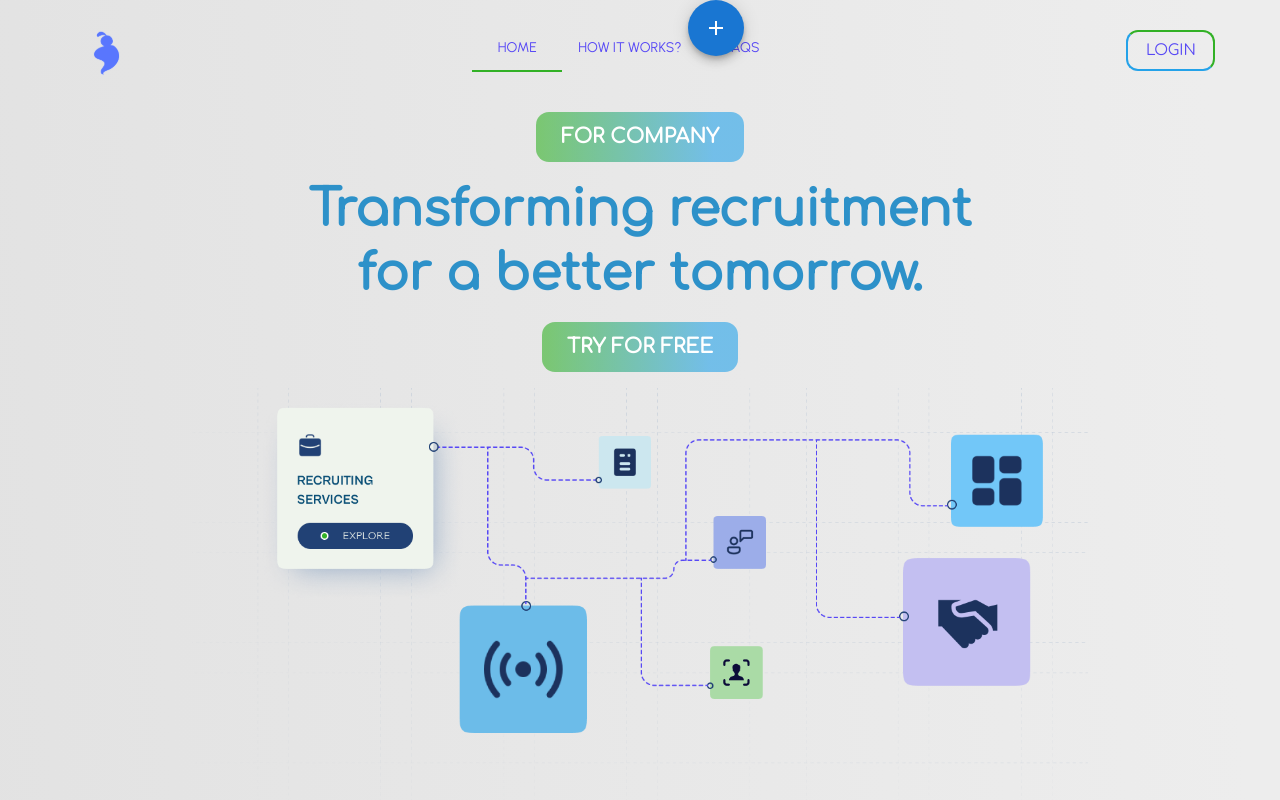
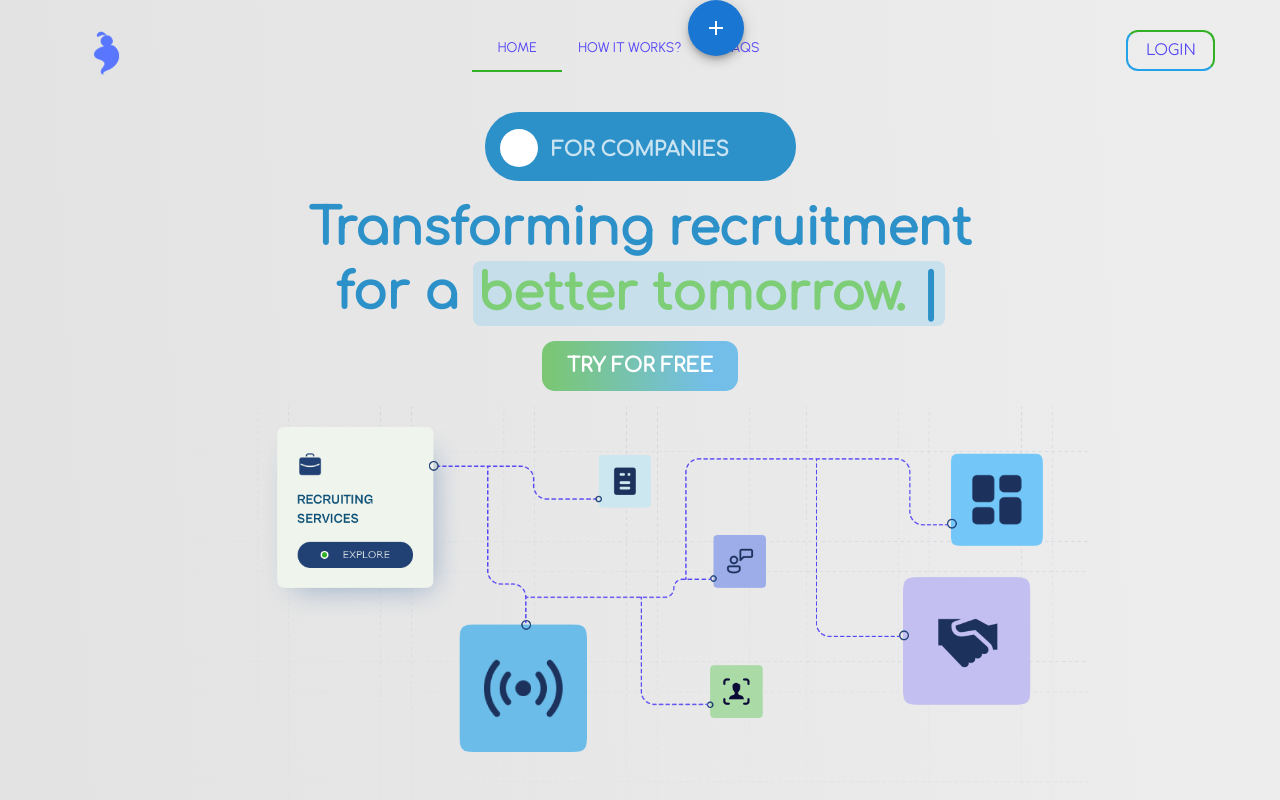
Before and after one commit to MuhammadAbdullahDogar/hg, a Next.js app: page / in a window 1280 px wide. Shown: the top 800 px of the page. Built offline with nearby package versions, Linux system fonts and the light colour scheme.

Commit message:
landing page toggle button

```diff
--- a/pages/Navbar.js
+++ b/pages/Navbar.js
@@ -61,8 +61,8 @@ const Navbar = (props) => {
                         lineHeight: '1.0625rem'
                     }}>
                         <Tab component={NextLinkComposed} to='/' style={{ color: props.color }} label="Home" />
-                        <Tab component={NextLinkComposed} to='/PostJob' style={{ color: props.color }} label="How it works?" />
-                        <Tab component={NextLinkComposed} to='/' style={{ color: props.color }} label="FAQs" />
+                        <Tab component={NextLinkComposed} to='#HowItWork' style={{ color: props.color }} label="How it works?" />
+                        <Tab component={NextLinkComposed} to='#FAQ' style={{ color: props.color }} label="FAQs" />
                     </Tabs>
                 </Grid>
                 <Grid item xs={1} sx={{ marginTop: '.4rem' }}><NextLink href={`/${props.btnName}`} ><button style={navbar_sign}>{props.btnName}</button></NextLink></Grid>
--- a/pages/index.js
+++ b/pages/index.js
@@ -1,5 +1,5 @@
 import React from 'react'
-import { Grid, Typography } from '@mui/material';
+import { Grid, Typography, Box } from '@mui/material';
 import CommonButton from '../styles/CommonButotn'
 import Navbar from './Navbar';
 import Head from 'next/head';
@@ -9,70 +9,25 @@ import Accordion from '@mui/material/Accordion';
 import AccordionSummary from '@mui/material/AccordionSummary';
 import AccordionDetails from '@mui/material/AccordionDetails';
 import ExpandMoreIcon from '@mui/icons-material/ExpandMore';
-
-const Home_bg = { background: '#0A0D4E', borderRadius: '1.875rem', height: '29.0625rem' }
-const circle_green = {
-  position: 'absolute',
-  marginTop: "2rem",
-  width: "10rem",
-  height: "10rem",
-  background: 'rgba(49, 177, 39, 0.63)',
-  borderRadius: "100%",
-  zIndex: '-1'
+const textDataCandidate={
+  color:'#7DCE77',
 }
-const circle_blue = {
-  position: "absolute",
-  margin: "2rem 0 0 10.6875rem",
-  width: "10rem",
-  height: "10rem",
-  background: 'rgba(36, 162, 233, 0.38)',
-  borderRadius: "100%",
-  zIndex: '-1'
-
-}
-const green_circle_glass = {
-  position: 'absolute',
-  margin: '4rem 0 0 3.187rem',
-  width: "18.1875rem",
-  height: "13.9375rem",
-  background: 'rgba(236, 236, 236, 0.34)',
-
-  backdropFilter: 'blur(.625rem)',
-  borderRadius: '1.5625rem'
-
-}
-const blue_circle_glass = {
-  position: 'absolute',
-  margin: '4rem 0 0 0',
-  width: "18.1875rem",
-  height: "13.9375rem",
-  background: 'rgba(236, 236, 236, 0.34)',
-  boxShadow: 'inset 0px 4px 7px rgba(255, 255, 255, 0.25)',
-  backdropFilter: 'blur(.625rem)',
-  borderRadius: '1.5625rem',
-  cursor: 'pointer'
+const textDataCompany={
+  color:'#2D91C9',
 }
 
-const men_image = {
-  // margin: "2rem 0 0 3.187rem",
-  // width: '59vw',
-}
-const women_img = {
-  position: "absolute",
-  margin: "2rem 0 0 11.25rem",
-  zIndex: '3',
-  width: '6.5625rem',
-  height: '12.375rem'
-}
-const green_glass_text = {
-  margin: '7.4375rem 0 0 8rem'
-}
-const blue_glass_text = {
-  margin: '7.4375rem 0 0 1.875rem'
-}
+
 const Home = () => {
+  const [toggleData, setToggleData] = useState({ ToggleName: 'FOR COMPANIES',ToggleColor:'textDataCandidate' });
 
-
+  const ChangeAccordingCandidate = () => {
+    if (toggleData.ToggleName === "FOR COMPANIES") {
+      setToggleData({ ToggleName: 'FOR CANDIDATES',ToggleColor:'textDataCandidate'  });
+    }
+    else{
+      setToggleData({ ToggleName: 'FOR COMPANIES',ToggleColor:'textDataCompany'  });
+    }
+  }
   const [user, setUser] = useState({});
 
   useEffect(() => {
@@ -88,54 +43,6 @@ const Home = () => {
 
   return (
     <>
-      {/* <Head>
-        <title>Hiring Genie</title>
-      </Head>
-      <Grid container direction="column" sx={{ marginTop: '1.5rem' }}>
-        <Grid item container >
-
-          <Grid item xs={.3}></Grid>
-          <Grid item xs={11.4} sx={Home_bg}>
-            <Grid item xs={12} sx={{ marginTop: '1.5rem' }}><Navbar color='#CDD5F9' btnName='login' user={user} /></Grid>
-            <Grid item xs={11.4} align='center' sx={{ marginTop: '3.5rem' }}><Typography variant="home_top_text">HIRING GENIE</Typography></Grid>
-            <Grid item xs={11.4} align='center' sx={{ marginTop: '.9375' }}><Typography variant="home_text">Developed to simplify the recruitment tasks as well as give the hiring manager a<br />better detailed insight about the candidates being interviewed.</Typography></Grid>
-            <Grid container sx={{ marginTop: '2.8125rem' }}>
-              <Grid item xs={3.3} md={3.5} />
-              <Grid item xs={3} md={2}><CommonButton variant="Gradient">Register Now</CommonButton></Grid>
-              <Grid item xs={.4}></Grid>
-              <Grid item xs={3} md={2}><CommonButton>Book a Tour</CommonButton></Grid>
-              <Grid item xs={3.3} md={3.5} />
-            </Grid>
-          </Grid>
-          <Grid item xs={.3}></Grid>
-
-          <Grid item xs={.3} md={.7}></Grid>
-          <Grid item xs={4} md={4} sx={{ marginTop: '4rem' }}>
-            <Typography variant='HomeH2'>Say hello to hiring with ease<br /></Typography>
-            <Typography variant='HomeH3'>Continue with Hiring Genie to get<br />all the <b>Pro Features</b> free for 1<br />month!</Typography>
-          </Grid>
-          <Grid item xs={3.7} md={3.3}>
-            <div style={circle_green}> </div>
-            <img style={men_image} src="/men_img.svg"></img>
-            <div style={{ position: 'absolute', margin: '4rem 0 0 3.187rem', background: 'linear-gradient(91.17deg, rgba(50, 177, 38, 0.3) -1.88%, rgba(36, 162, 233, 0.3) 104.89%)', width: "18.1875rem", height: "13.9375rem", borderRadius: '1.5625rem' }}></div>
-            <div style={green_circle_glass}>
-              <div style={green_glass_text}><Typography variant='HomeGlassText'>START<br />AS A<br />COMPANY</Typography></div>
-            </div>
-          </Grid>
-          <Grid item xs={3.7} md={3.3}>
-            <div style={circle_blue}></div>
-            <img style={women_img} src="/women_img.svg" alt="" />
-            <div style={{ position: 'absolute', margin: '4rem 0 0 0', background: 'var(--hg-gradient2)', width: "18.1875rem", height: "13.9375rem", borderRadius: '1.5625rem' }}></div>
-            <div style={blue_circle_glass}>
-              <div style={blue_glass_text}><Typography variant='HomeGlassText'>START<br />AS A<br />CANDIDATE</Typography></div>
-            </div>
-          </Grid>
-          <Grid item xs={.3} md={.7}></Grid>
-        </Grid>
-      </Grid> */}
-
-      {/* *********************************************************New landing page************************************************* */}
-
       <Head>
         <title>Hiring Genie</title>
       </Head>
@@ -144,12 +51,17 @@ const Home = () => {
           <Grid item xs={.3}></Grid>
           <Grid item xs={11.4}>
             <Grid item xs={12} sx={{ marginTop: '1.5rem' }}><Navbar color='#5748F5' btnName='login' user={user} /></Grid>
-            <Grid item xs={12} align='center' sx={{ marginTop: '2rem' }}><CommonButton variant="Gradient">For company</CommonButton></Grid>
-            <Grid item xs={12} align='center' sx={{ marginTop: '1rem' }}><Typography variant="HomeH1">Transforming recruitment<br />for a better tomorrow.</Typography></Grid>
+            <Grid item xs={12} align='center' sx={{ marginTop: '2rem' }}>
+              <label className="switch">
+                <input type="checkbox" onClick={ChangeAccordingCandidate}></input>
+                <div className="slider round"><div style={{ margin: '1.45rem' }}><Typography variant="HomeH5">{toggleData.ToggleName}</Typography></div></div>
+              </label>
+            </Grid>
+            <Grid item xs={12} align='center' sx={{ marginTop: '1rem' }}><Typography variant="HomeH1">Transforming recruitment<br />for a <span style={{ backgroundColor: '#6EC3F345', borderRadius: '.5rem', padding: '.3rem' }}><span style={textDataCandidate}>better tomorrow. </span><span sx={{ color: '#24A2E9' }}>|</span></span></Typography></Grid>
             <Grid item xs={12} align='center' sx={{ marginTop: '1rem' }}><CommonButton variant="Gradient">Try For Free</CommonButton></Grid>
             <Grid item xs={12} align='center' sx={{ marginTop: '1rem' }}><img style={{ width: '70vw' }} src="/Frame 61198.png"></img></Grid>
             <Grid item xs={12} align='center' sx={{ marginTop: '1rem' }}><img src="/Vector 17.svg"></img></Grid>
-            <Grid item xs={12} align='center'><Typography variant="HomeH3">How it Works?</Typography></Grid>
+            <Grid item xs={12} align='center' id="HowItWork"><Typography variant="HomeH3">How it Works?</Typography></Grid>
             <Grid item xs={12} align='center' sx={{ marginTop: '1rem' }}><img src="/Vector 18.svg"></img></Grid>
             <Grid item xs={12} align='center' sx={{ marginTop: '1rem' }}><Typography variant="HomeH2">Create An Account</Typography></Grid>
             <Grid item xs={12} align='center' sx={{ marginTop: '1rem' }}><img src="/Group 10955.png"></img></Grid>
@@ -177,7 +89,7 @@ const Home = () => {
             <Grid item xs={12} align='center' sx={{ marginTop: '1rem' }}><img src="/Group 10956.png"></img></Grid>
             <Grid item xs={12} align='center' sx={{ marginTop: '1rem' }}><Typography variant="HomeH2">Review Performance</Typography></Grid>
             <Grid item xs={12} align='center' sx={{ marginTop: '1rem' }}><Typography variant="HomeH4">After the interviews, you can evaluate the candidates based on their skills,<br />experience, and fit for the role. You can also use our rating system to keep track<br />of your impressions of each candidate.</Typography></Grid>
-            <Grid item xs={12} align='center' sx={{ marginTop: '10rem',marginBottom:'4rem' }}><Typography variant="HomeH2">Frequently Asked Questions</Typography></Grid>
+            <Grid item xs={12} align='center' id="FAQ" sx={{ marginTop: '10rem', marginBottom: '4rem' }}><Typography variant="HomeH2">Frequently Asked Questions</Typography></Grid>
           </Grid>
 
           <Grid item xs={1}></Grid>
@@ -256,7 +168,7 @@ const Home = () => {
               </AccordionDetails>
             </Accordion>
           </Grid>
-          <Grid item xs={12} sx={{marginTop:'5rem'}}><Footer /></Grid>
+          <Grid item xs={12} sx={{ marginTop: '5rem' }}><Footer /></Grid>
         </Grid>
 
       </Grid>
--- a/styles/globals.css
+++ b/styles/globals.css
@@ -171,6 +171,10 @@ a {
   margin-top: .8rem;
 }
 
+html {
+  scroll-behavior: smooth;
+}
+
 /* @media(max-width:998px) {
   html {
     font-size: 55%;
@@ -222,3 +226,111 @@ a {
     opacity: 1
   }
 }
+
+/* .switch {
+  position: relative;
+  display: inline-block;
+  width: 311px;
+  height: 69px;
+}
+
+.switch input {
+  opacity: 0;
+  width: 0;
+  height: 0;
+
+}
+
+.slider {
+  position: absolute;
+  cursor: pointer;
+  top: 0;
+  left: 0;
+  right: 0;
+  bottom: 0;
+  background: linear-gradient(320.66deg, #40B1F0 14.75%, #02456B 84.81%);
+  filter: blur(1px);
+  border-radius: 40px;
+}
+
+.slider:before {
+  position: absolute;
+  content: "";
+  transition: .9s;
+  height: 38px;
+  width: 38px;
+  left: 15px;
+  top: 17px;
+  /* background: linear-gradient(320.66deg, #24A2E9 14.75%, #214175 84.81%); */
+/* background-color: #7DCE77;
+  /* filter: blur(1.5px); */
+  /* border-radius: 50px;
+} */
+
+/* input:checked+.slider:before {
+  transform: translateX(240px);
+}
+input:checked + .slider {
+  background-color: #7DCE77;
+} */
+
+.switch {
+  position: relative;
+  display: inline-block;
+  width: 311px;
+  height: 69px;
+}
+
+.switch input {
+  opacity: 0;
+  width: 0;
+  height: 0;
+}
+
+.slider {
+  position: absolute;
+  cursor: pointer;
+  top: 0;
+  left: 0;
+  right: 0;
+  bottom: 0;
+  background-color: #2D91C9;
+  -webkit-transition: .4s;
+  transition: .4s;
+}
+
+.slider:before {
+  content: '';
+  position: absolute;
+  transition: .9s;
+  height: 38px;
+  width: 38px;
+  left: 15px;
+  top: 17px;
+  background-color: white;
+  -webkit-transition: .9s;
+  transition: .9s;
+}
+
+input:checked + .slider {
+  background-color: #7DCE77;
+}
+
+input:focus + .slider {
+  box-shadow: 0 0 1px #7DCE77;
+}
+
+input:checked + .slider:before {
+  -webkit-transform: translateX(240px);
+  -ms-transform: translateX(240px);
+  transform: translateX(240px);
+}
+
+/* Rounded sliders */
+.slider.round {
+  border-radius: 34px;
+}
+
+.slider.round:before {
+  border-radius: 50%;
+}
```
